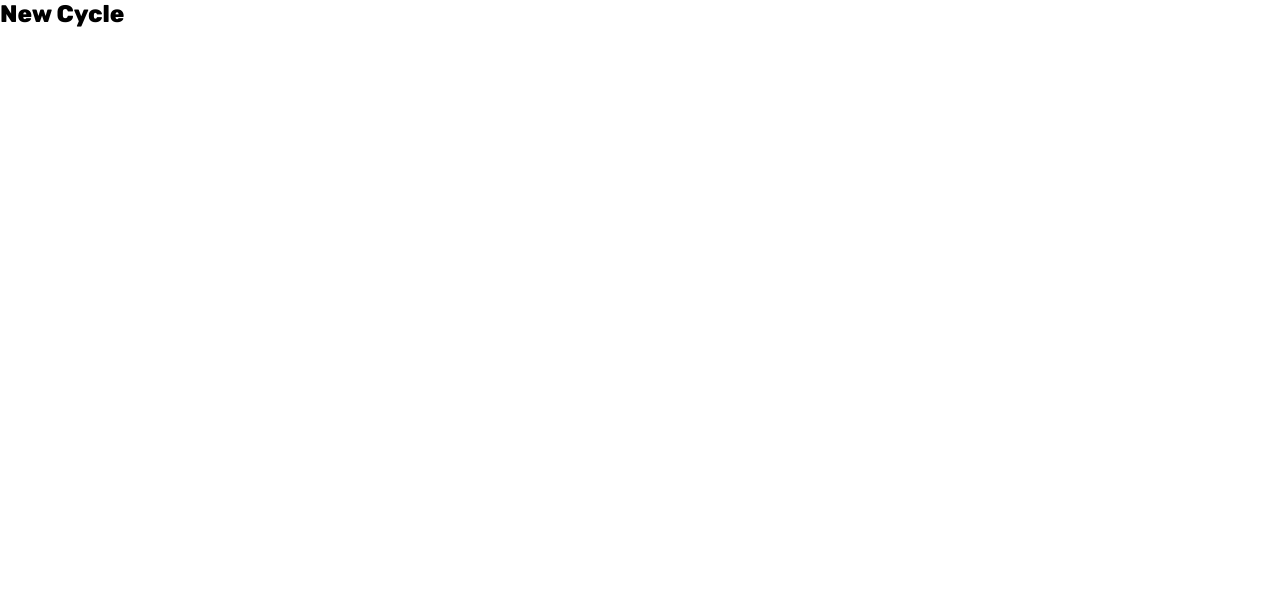
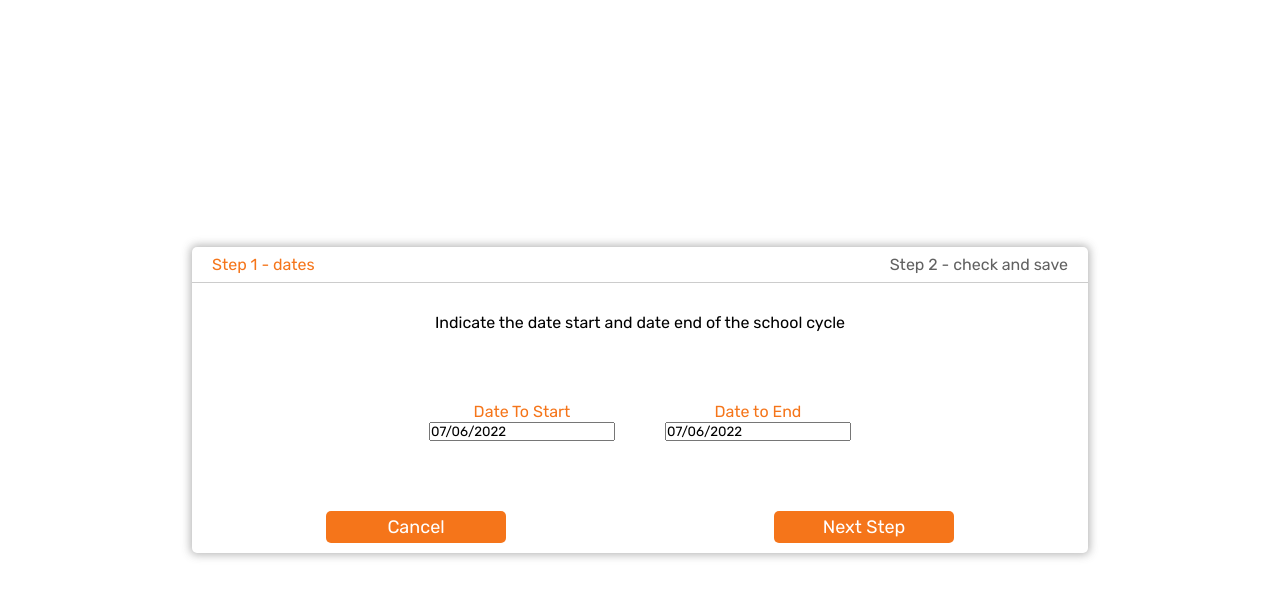
Before and after one commit to VictorTamayoBriones/SGIMH, a React (Vite) app: page /newCycle in a window 1280 px wide. Shown: the top 598 px of the page. Built offline with nearby package versions, Linux system fonts and the light colour scheme.

Commit message:
date picker

```diff
--- a/package.json
+++ b/package.json
@@ -9,6 +9,7 @@
   },
   "dependencies": {
     "react": "^18.0.0",
+    "react-datepicker": "^4.8.0",
     "react-dom": "^18.0.0",
     "react-router-dom": "^6.3.0",
     "styled-components": "^5.3.5"
--- a/src/components/FormElements/Form/index.jsx
+++ b/src/components/FormElements/Form/index.jsx
@@ -1,8 +1,8 @@
 import { FormComponent } from './style'
 
-export const Form = ({children}) =>{
+export const Form = ({children, createSome}) =>{
     return(
-        <FormComponent>
+        <FormComponent createSome={createSome} >
             {children}
         </FormComponent>
     )
--- a/src/components/FormElements/Form/style.jsx
+++ b/src/components/FormElements/Form/style.jsx
@@ -1,7 +1,12 @@
 import styled from 'styled-components';
+// import { theme } from '../../../theme';
 
 export const FormComponent = styled.form`
-    width: 90%;
+    width: ${ (props) => props.createSome ? '70%' : '90%' };
+    /* padding: ${ (props) => props.createSome ? `12px` : '' }; */
+    box-shadow: ${ (props) => props.createSome ? `0 0 9px 2px #45454560` : 'none' };
+    border-radius: ${ (props) => props.createSome ? '5px' : '' };
+    margin: auto;
     display: flex;
     justify-content: center;
     align-items: center;
--- /dev/null
+++ b/src/components/FormElements/Step/index.jsx
@@ -0,0 +1,9 @@
+import { StepComponent } from "./style"
+
+export const Step = ({children, status}) =>{
+    return(
+        <StepComponent status={ status } >
+            {children}
+        </StepComponent>
+    )
+}
--- /dev/null
+++ b/src/components/FormElements/Step/style.jsx
@@ -0,0 +1,9 @@
+import styled from "styled-components";
+import { theme } from '../../../theme';
+
+export const StepComponent = styled.div`
+    width: auto;
+    padding: 8px 20px;
+    text-align: center;
+    color: ${(props)=>props.status == 'focus' ? theme.naranja : theme.gris ? props.status === 'ok' ? theme.verde : theme.gris : theme.gris};
+`;
--- /dev/null
+++ b/src/components/FormElements/Steps/index.jsx
@@ -0,0 +1,8 @@
+import styled from 'styled-components';
+
+export const Steps = styled.div`
+    width: 100%;
+    display: flex;
+    justify-content: space-between;
+    border-bottom: solid 1px #ccc;
+`;
--- a/src/index.css
+++ b/src/index.css
@@ -4,3 +4,35 @@
   box-sizing: border-box;
   font-family: 'Rubik', sans-serif;
 }
+
+.container{
+  width: 100%;
+  height: 100vh;
+  display: flex;
+  justify-content: center;
+  align-items: center;
+}
+
+.dates{
+  width: 80%;
+  margin: 40px auto;
+  display: flex;
+  justify-content: center;
+  gap: 50px;
+}
+
+.date{
+  color: #F5751A;
+  text-align: center;
+}
+
+.btns{
+  width: 100%;
+  display: flex;
+  justify-content: space-between;
+  margin-bottom: 10px;
+}
+
+.btns button{
+  width: 20%;
+}
--- a/src/views/NewCycle/index.jsx
+++ b/src/views/NewCycle/index.jsx
@@ -1,7 +1,57 @@
+import { useState } from "react"
+import DatePicker from "react-datepicker"
+import { Form } from "../../components/FormElements/Form"
+import { Step } from "../../components/FormElements/Step"
+import { Steps } from "../../components/FormElements/Steps"
+import "react-datepicker/dist/react-datepicker.css";
+import { Button } from '../../components/Buttons';
+
 export const NewCycle = () =>{
+
+    const[stepStatus, setStepStatus]=useState([
+        {
+            id: 1,
+            status: 'focus'
+        },
+        {
+            id: 2,
+            status: 'pendiente'
+        }
+    ]);
+
+    const [startDate, setStartDate] = useState(new Date());
+    const [endDate, setEndDate] = useState(new Date());
+
     return(
-        <form action="">
-            <h2>New Cycle</h2>
-        </form>
+        <div className="container">
+            <Form createSome={true} >
+                <Steps>
+                    <Step status={stepStatus[0].status} >Step 1 - dates</Step>
+                    <Step status={stepStatus[1].status} >Step 2 - check and save</Step>
+                </Steps>
+                {
+                    stepStatus[0].status === 'focus' ?
+                    <>
+                        <p>Indicate the date start and date end of the school cycle</p>
+                        <div className="dates">
+                            <div className="date">
+                                <p>Date To Start</p>
+                                <DatePicker selected={startDate} onChange={(date) => setStartDate(date)} />
+                            </div>
+                            <div className="date">
+                                <p>Date to End</p>
+                                <DatePicker selected={endDate} onChange={(date) => setEndDate(date)} />
+                            </div>
+                        </div>
+                        <div className="btns">
+                            <Button>Cancel</Button>
+                            <Button>Next Step</Button>
+                        </div>
+                    </> : null
+
+                    // ? stepStatus[1].status === 'focus' : null
+                }
+            </Form>
+        </div>
     )
 }
```
Also changed, not shown: 1 other file (tests, documents, lock files or other folders).
